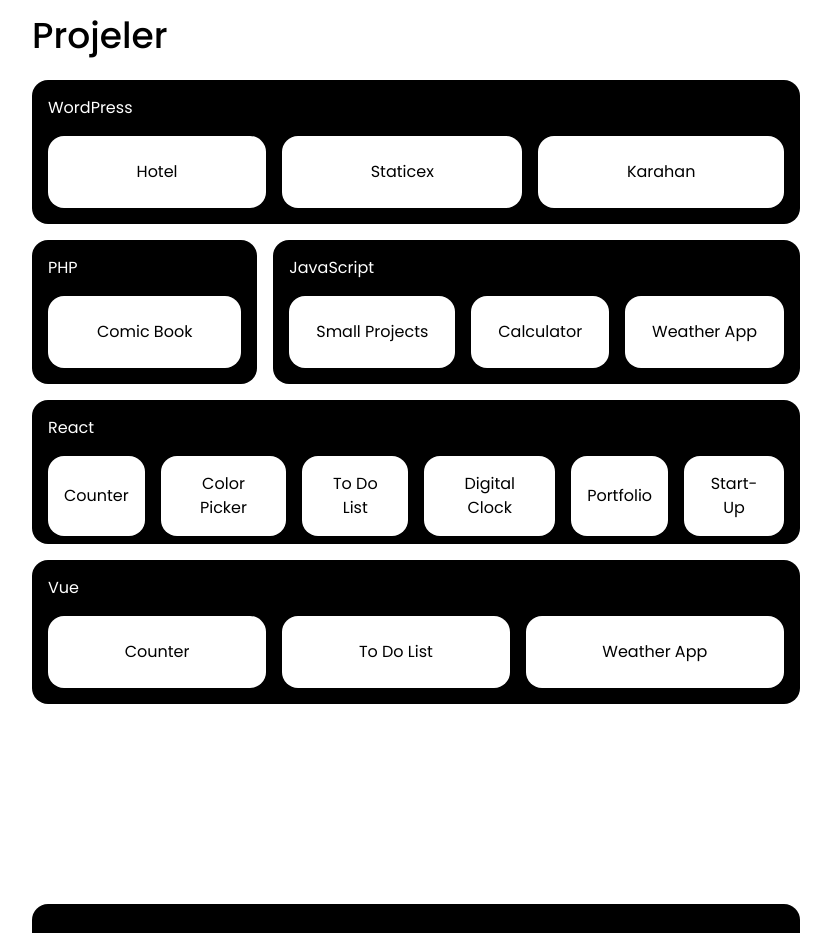
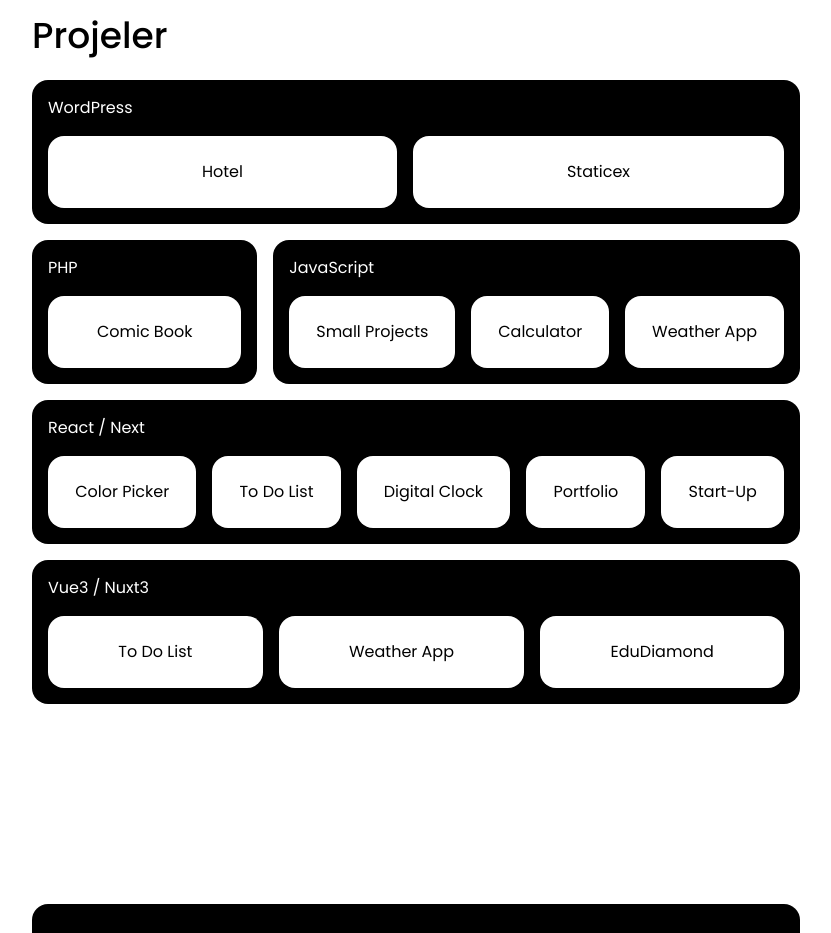
Before and after one commit to enesburakdkc/enes-burak-dikici, a React (Vite) app: page / in a window 1280 px wide. Shown: the part 2440-3373 px from the top of the page, without its empty margins (256-1087 px from the left). Built offline with nearby package versions, Linux system fonts and the light colour scheme.

Commit message:
Projects updated.

```diff
--- /dev/null
+++ b/src/components/Main/Modal/Modal.jsx
@@ -0,0 +1,59 @@
+import { useState, useEffect } from 'react';
+
+function Modal({ mp4, onClose }) {
+    const [isVisible, setIsVisible] = useState(false);
+    const [isClosing, setIsClosing] = useState(false);
+
+    useEffect(() => {
+        if (mp4) {
+            // Her mp4 değiştiğinde state'i sıfırla
+            setIsVisible(false);
+            setIsClosing(false);
+
+            // Açılış animasyonu için kısa bir gecikme
+            const timer = setTimeout(() => {
+                setIsVisible(true);
+            }, 10);
+
+            return () => {
+                clearTimeout(timer);
+            };
+        }
+    }, [mp4]);
+
+    const handleClose = () => {
+        setIsClosing(true);
+        setTimeout(() => {
+            setIsVisible(false);
+            setIsClosing(false);
+            onClose();
+        }, 300);
+    };
+
+    if (!mp4) return null;
+
+    return (
+        <div
+            className={`fixed inset-0 bg-black/50 flex items-center justify-center z-50 transition-all duration-300 ease-in-out ${
+                isVisible && !isClosing ? 'opacity-100' : 'opacity-0 pointer-events-none'
+            }`}
+            onClick={handleClose}
+        >
+            <div
+                className={`m-2 bg-white rounded-lg w-full max-w-4xl shadow-lg transition-all duration-300 ease-in-out transform ${
+                    isVisible && !isClosing ? 'translate-y-0 opacity-100' : 'translate-y-4 opacity-0'
+                }`}
+                onClick={(e) => e.stopPropagation()}
+            >
+                <video
+                    src={`/videos/${mp4}.mp4`}
+                    controls
+                    className="w-full rounded-lg"
+                    autoPlay
+                />
+            </div>
+        </div>
+    );
+}
+
+export default Modal;
--- a/src/components/Main/Projects/Projects.jsx
+++ b/src/components/Main/Projects/Projects.jsx
@@ -1,13 +1,14 @@
-
+import { useState } from 'react';
+import Modal from '../Modal/Modal';
 
 function Projects() {
+    const [selectedMp4, setSelectedMp4] = useState(null);
 
     const categories = [
         {
             language: "WordPress", projects: [
                 { name: "Hotel", url: "https://tepeseobeta.online/zeugma/", clickable: true },
                 { name: "Staticex", url: "https://tepeseobeta.online/staticex/", clickable: true },
-                { name: "Karahan", url: "#", clickable: true },
             ]
         },
         {
@@ -23,20 +24,19 @@ function Projects() {
             ]
         },
         {
-            language: "React", projects: [
-                { name: "Counter", url: "react-counter/", clickable: true },
+            language: "React / Next", projects: [
                 { name: "Color Picker", url: "react-color-picker/", clickable: true },
                 { name: "To Do List", url: "react-tailwind-to-do-list/", clickable: true },
                 { name: "Digital Clock", url: "react-tailwind-digital-clock/", clickable: true },
                 { name: "Portfolio", url: "/", clickable: true },
-                { name: "Start-Up", url: "#", clickable: false },
+                { name: "Start-Up", url: "#", clickable: true, mp4: "loodo" },
             ]
         },
         {
-            language: "Vue", projects: [
-                { name: "Counter", url: "vue-tailwind-counter/", clickable: true },
+            language: "Vue3 / Nuxt3", projects: [
                 { name: "To Do List", url: "vue-tailwind-to-do-list/", clickable: true },
                 { name: "Weather App", url: "vue-tailwind-weather-app/", clickable: true },
+                { name: "EduDiamond", url: "https://kurs.edudiamond.com/", clickable: true },
             ]
         },
     ]
@@ -59,7 +59,18 @@ function Projects() {
                                     {categorie.projects.map((project) => {
 
                                         return (
-                                            <a key={project.name} href={project.clickable ? project.url : undefined} target="_blank" className={`min-w-4 h-full flex items-center justify-center text-center grow bg-white text-black p-4 rounded-2xl transition-all duration-700 cursor-pointer hover:grow-[100] ${!project.clickable ? 'cursor-not-allowed hover:bg-red-500' : 'cursor-pointer'}`}>
+                                            <a
+                                                key={project.name}
+                                                href={project.clickable ? project.url : undefined}
+                                                target="_blank"
+                                                onClick={(e) => {
+                                                    if (project.mp4) {
+                                                        e.preventDefault();
+                                                        setSelectedMp4(project.mp4);
+                                                    }
+                                                }}
+                                                className={`min-w-4 h-full flex items-center justify-center text-center grow bg-white text-black p-4 rounded-2xl transition-all duration-700 hover:grow-[100] ${!project.clickable ? 'cursor-not-allowed hover:bg-red-500' : 'cursor-pointer'}`}
+                                            >
                                                 {project.name}
                                             </a>
                                         )
@@ -83,7 +94,18 @@ function Projects() {
                                     {categorie.projects.map((project) => {
 
                                         return (
-                                            <a key={project.name} href={project.clickable ? project.url : undefined} target="_blank" className={`min-w-4 h-full flex items-center justify-center text-center grow bg-white text-black p-4 rounded-2xl transition-all duration-700 cursor-pointer hover:grow-[100] ${!project.clickable ? 'cursor-not-allowed hover:bg-red-500' : 'cursor-pointer'}`}>
+                                            <a
+                                                key={project.name}
+                                                href={project.clickable ? project.url : undefined}
+                                                target="_blank"
+                                                onClick={(e) => {
+                                                    if (project.mp4) {
+                                                        e.preventDefault();
+                                                        setSelectedMp4(project.mp4);
+                                                    }
+                                                }}
+                                                className={`min-w-4 h-full flex items-center justify-center text-center grow bg-white text-black p-4 rounded-2xl transition-all duration-700 hover:grow-[100] ${!project.clickable ? 'cursor-not-allowed hover:bg-red-500' : 'cursor-pointer'}`}
+                                            >
                                                 {project.name}
                                             </a>
                                         )
@@ -97,16 +119,27 @@ function Projects() {
                 {categories.slice(3, 5).map((categorie) => {
 
                     return (
-                        <div className="desktopProjects w-full flex flex-row gap-2 mt-4 font-normal">
-                            <div key={categorie.language} className="h-36 flex flex-col gap-4 grow bg-black text-white p-4 rounded-2xl transition-all duration-700 hover:grow-[100]">
+                        <div key={categorie.language} className="desktopProjects w-full flex flex-row gap-2 mt-4 font-normal">
+                            <div className="h-36 flex flex-col gap-4 grow bg-black text-white p-4 rounded-2xl transition-all duration-700 hover:grow-[100]">
                                 <div>
                                     {categorie.language}
                                 </div>
-                                <div key={categorie.language} className="h-36 flex flex-row gap-4 items-center justify-center grow bg-black text-white rounded-2xl bg-transparent transition-all duration-700 hover:grow-[100]">
+                                <div className="h-36 flex flex-row gap-4 items-center justify-center grow bg-black text-white rounded-2xl bg-transparent transition-all duration-700 hover:grow-[100]">
                                     {categorie.projects.map((project) => {
 
                                         return (
-                                            <a key={project.name} href={project.clickable ? project.url : undefined} target="_blank" className={`min-w-4 h-full flex items-center justify-center text-center grow bg-white text-black p-4 rounded-2xl transition-all duration-700 hover:grow-[100] ${!project.clickable ? 'cursor-not-allowed hover:bg-red-500' : 'cursor-pointer'}`}>
+                                            <a
+                                                key={project.name}
+                                                href={project.clickable ? project.url : undefined}
+                                                target="_blank"
+                                                onClick={(e) => {
+                                                    if (project.mp4) {
+                                                        e.preventDefault();
+                                                        setSelectedMp4(project.mp4);
+                                                    }
+                                                }}
+                                                className={`min-w-4 h-full flex items-center justify-center text-center grow bg-white text-black p-4 rounded-2xl transition-all duration-700 hover:grow-[100] ${!project.clickable ? 'cursor-not-allowed hover:bg-red-500' : 'cursor-pointer'}`}
+                                            >
                                                 {project.name}
                                             </a>
                                         )
@@ -130,7 +163,18 @@ function Projects() {
                                     {categorie.projects.map((project) => {
 
                                         return (
-                                            <a key={project.name} href={project.clickable ? project.url : undefined} target="_blank" className={`text-center bg-white text-black py-2 px-4 rounded-2xl grow transition-all cursor-pointer ${!project.clickable ? 'cursor-not-allowed hover:bg-red-500' : 'cursor-pointer'}`}>
+                                            <a
+                                                key={project.name}
+                                                href={project.clickable ? project.url : undefined}
+                                                target="_blank"
+                                                onClick={(e) => {
+                                                    if (project.mp4) {
+                                                        e.preventDefault();
+                                                        setSelectedMp4(project.mp4);
+                                                    }
+                                                }}
+                                                className={`text-center bg-white text-black py-2 px-4 rounded-2xl grow transition-all cursor-pointer ${!project.clickable ? 'cursor-not-allowed hover:bg-red-500' : 'cursor-pointer'}`}
+                                            >
                                                 {project.name}
                                             </a>
                                         )
@@ -141,6 +185,10 @@ function Projects() {
                     })}
                 </div>
             </div>
+            <Modal
+                mp4={selectedMp4}
+                onClose={() => setSelectedMp4(null)}
+            />
         </section>
     )
 }
```
Also changed, not shown: 8 other files (tests, documents, lock files or other folders).
